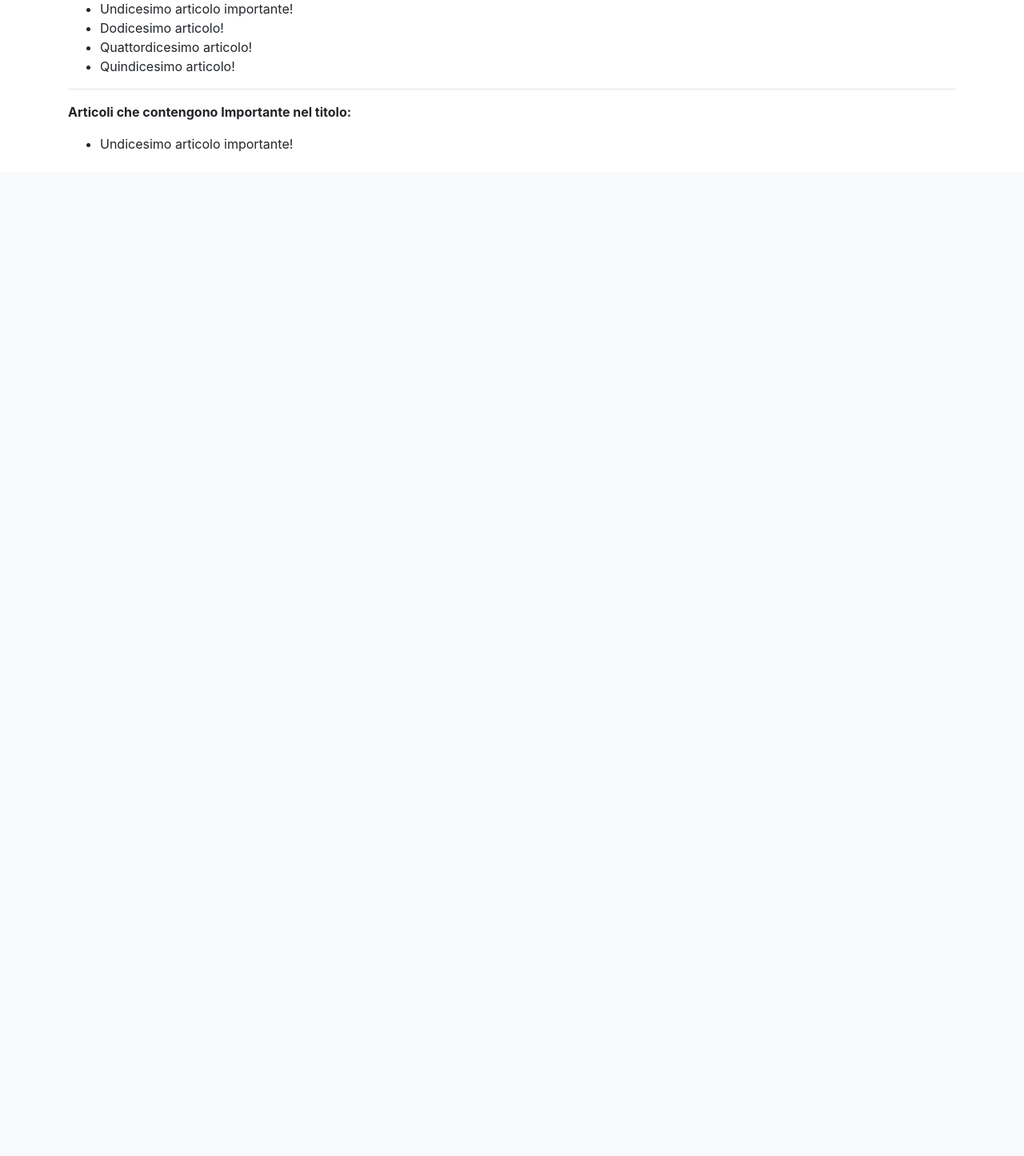
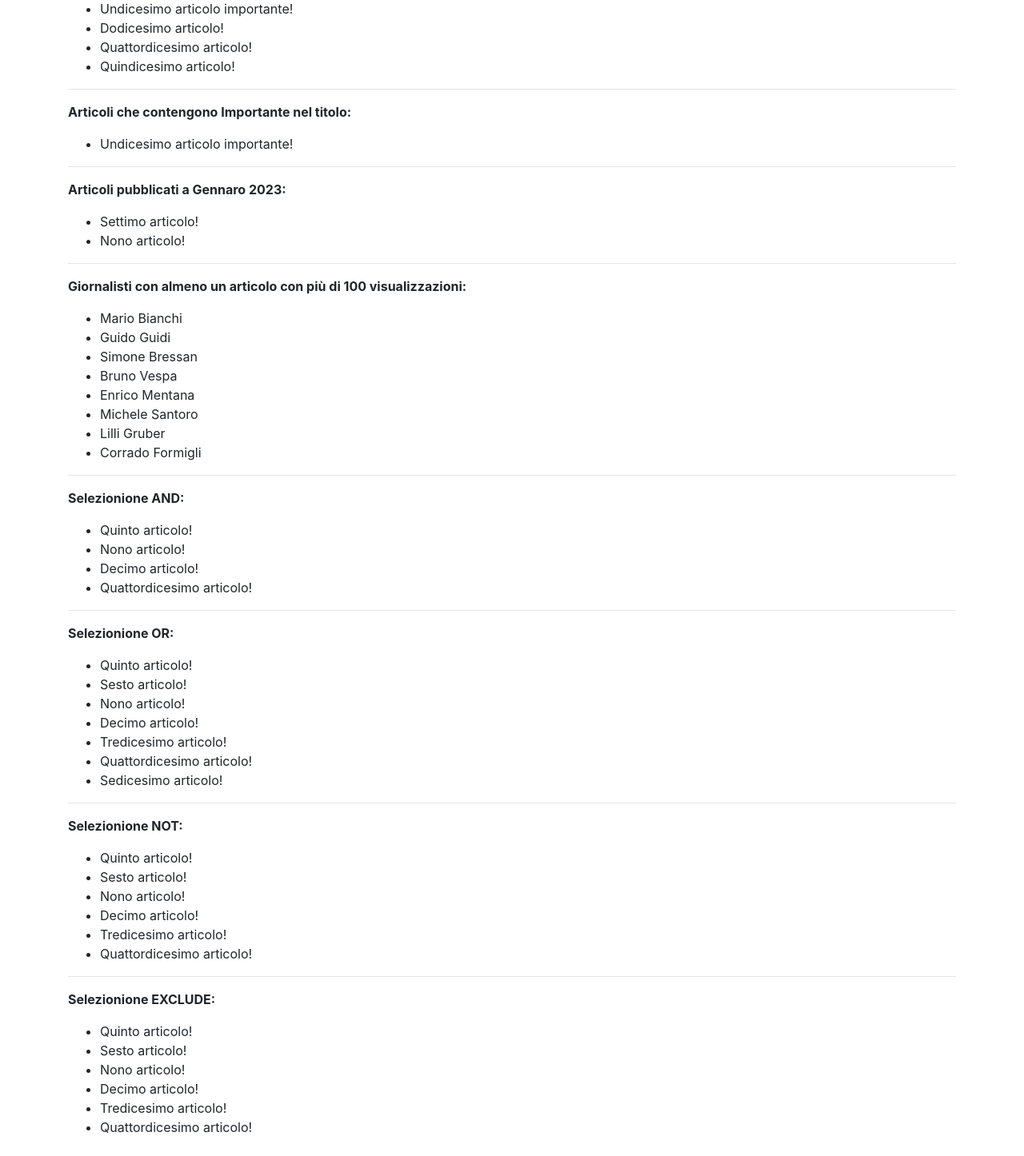
Before and after one commit to LilBresss/primo_progetto, a Django app: page /news/query_base in a window 1280 px wide. Shown: the part 2166-3612 px from the top of the page at 80% size. Before the commit the page ends 2355 px from the top, so only its background shows below. Run offline with Django 5.2, Linux system fonts and the light colour scheme; data comes from the database, SQL or seed files in the repository.

Commit message:
passo 19,20,21 - creazione App News

```diff
--- a/news/templates/news/query.html
+++ b/news/templates/news/query.html
@@ -92,4 +92,52 @@
             {% endfor %}
         </ul>
     </p>
+    <hr>
+    <p><strong>Articoli pubblicati a Gennaro 2023: </strong>
+        <ul>
+            {% for articolo in articoli_mese_anno %}
+                <li>{{ articolo }}</li>
+            {% endfor %}
+        </ul>
+    </p>
+    <hr>
+    <p><strong>Giornalisti con almeno un articolo con più di 100 visualizzazioni: </strong>
+        <ul>
+            {% for giornalisti in giornalisti_con_articoli_popolari %}
+                <li>{{ giornalisti }}</li>
+            {% endfor %}
+        </ul>
+    </p>
+    <hr>
+    <p><strong>Selezionione AND: </strong>
+        <ul>
+            {% for articolo in articoli_con_and %}
+                <li>{{ articolo }}</li>
+            {% endfor %}
+        </ul>
+    </p>
+    <hr>
+    <p><strong>Selezionione OR: </strong>
+        <ul>
+            {% for articolo in articoli_con_or %}
+                <li>{{ articolo }}</li>
+            {% endfor %}
+        </ul>
+    </p>
+    <hr>
+    <p><strong>Selezionione NOT: </strong>
+        <ul>
+            {% for articolo in articoli_con_not %}
+                <li>{{ articolo }}</li>
+            {% endfor %}
+        </ul>
+    </p>
+    <hr>
+    <p><strong>Selezionione EXCLUDE: </strong>
+        <ul>
+            {% for articolo in articoli_con_exclude %}
+                <li>{{ articolo }}</li>
+            {% endfor %}
+        </ul>
+    </p>
 {%endblock content %}
--- a/news/urls.py
+++ b/news/urls.py
@@ -1,11 +1,12 @@
 from django.urls import path
-from .views import home, articoloDetailView, listaArticoli, index, queryBase
+from .views import home, articoloDetailView, giornalistaDetailView, listaArticoli, index, queryBase
 
 app_name="news"
 urlpatterns = [
     path('news', index, name='index'),
     path('news/homeview', home, name='homeview'),
     path("news/articoli/<int:pk>", articoloDetailView, name="articoli_detail"),
+    path("news/giornalista/<int:pk>", giornalistaDetailView, name="giornalista_detail"),
     path("news/lista_articoli/<int:pk>", listaArticoli, name="lista_articoli_giornalista"),
     path("news/lista_articoli", listaArticoli, name="lista_articoli"),
     path("news/query_base", queryBase, name="query_base")
--- a/news/views.py
+++ b/news/views.py
@@ -18,9 +18,18 @@ def home(request):
 def articoloDetailView(request, pk):
     articolo = get_object_or_404(Articolo, pk=pk)
     context = {
-        "articolo": articolo
+        'articolo': articolo
     }
     return render(request, "news/articolo_detail.html", context)
+
+def giornalistaDetailView(request, pk):
+    giornalista = get_object_or_404(Giornalista, pk=pk)
+    articoli = Articolo.objects.filter(giornalista=pk)
+    context = {
+        'giornalista': giornalista,
+        'articoli': articoli
+    }
+    return render(request, "news/giornalista_detail.html", context)
 
 def listaArticoli(request, pk=None):
     if(pk==None):
@@ -85,6 +94,32 @@ def queryBase(request):
     #15. Tutti gl articoli che contengono una certa parola nel titolo
     articoli_parola = Articolo.objects.filter(titolo__icontains='importante')
 
+    #16. Articoli pubblicati in un certo mese di un anno specifico
+    articoli_mese_anno = Articolo.objects.filter(data__month=1, data__year=2023)
+
+    #17. Giornalisti con almeno un articolo con più di 100 visualizzazioni
+    giornalisti_con_articoli_popolari = Giornalista.objects.filter(articoli__visualizzazioni__gte=100).distinct()
+
+    # UTILIZZO DI PIU' CONDIZIONI DI SELEZIONE
+    data = datetime.date(1990,1,1)
+    visualizzazioni = 50
+    #18. Articoli visualizzati: Quinto articolo!, Nono articolo!, Decimo articolo!, Quattordicesimo articolo!
+    articoli_con_and = Articolo.objects.filter(giornalista__anno_di_nascita__gt=data, visualizzazioni__gte=visualizzazioni)
+
+    # Per mettere in OR le condizioni utilizzare l'operatore Q
+    from django.db.models import Q
+    # 19. Articoli visualizzati: Quinto articolo!, Sesto articolo!, Nono articolo!, Decimo articolo!, Tredicesimo articolo!, Quattordicesimo articolo!, Sedicesimo articolo!
+    articoli_con_or = Articolo.objects.filter(Q(giornalista__anno_di_nascita__gt=data) | Q(visualizzazioni__lte=visualizzazioni))
+
+
+    # Per il NOT (~) utillizzare l'operatore Q
+    #20. Articoli visualizzati: Quinto articolo!, Sesto articolo!, Nono articolo!, Decimo articolo!, Tredicesimo articolo!, Quattordicesimo articolo!
+    articoli_con_not = Articolo.objects.filter(~Q(giornalista__anno_di_nascita__lt=data))
+    # oppure il metodo exclude
+
+    # stampa lo stesso risultato del NOT, per anzichè mantenere gli articoli con data diversa da 1990,1,1, esclude tutti quelli la data uguale
+    articoli_con_exclude = Articolo.objects.exclude(giornalista__anno_di_nascita__lt=data)
+
     #Creare il dizionario content
     context = {
         'articoli_cognome': articoli_cognome,
@@ -103,7 +138,13 @@ def queryBase(request):
         'giornalista_anziano': giornalista_anziano,
         'ultimi': ultimi,
         'articoli_minime_visualizzazioni': articoli_minime_visualizzazioni,
-        'articoli_parola': articoli_parola
+        'articoli_parola': articoli_parola,
+        'articoli_mese_anno': articoli_mese_anno,
+        'giornalisti_con_articoli_popolari': giornalisti_con_articoli_popolari,
+        'articoli_con_and': articoli_con_and,
+        'articoli_con_or': articoli_con_or,
+        'articoli_con_not': articoli_con_not,
+        'articoli_con_exclude': articoli_con_exclude
     }
 
     return render(request, 'news/query.html', context)
```
Also changed, not shown: news/templates/news/giornalista_detail.html (added, +16 -0 lines), news/templates/news/home.html (+3 -6 lines).
